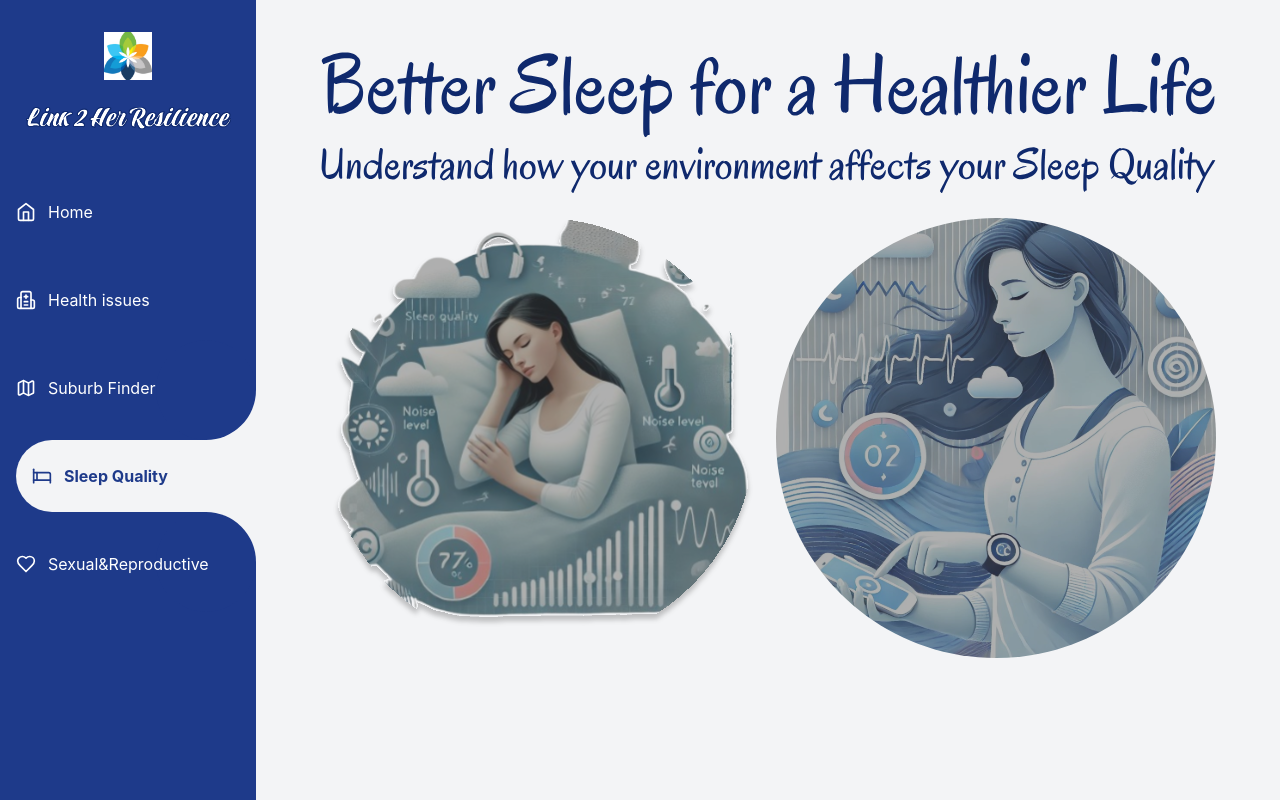
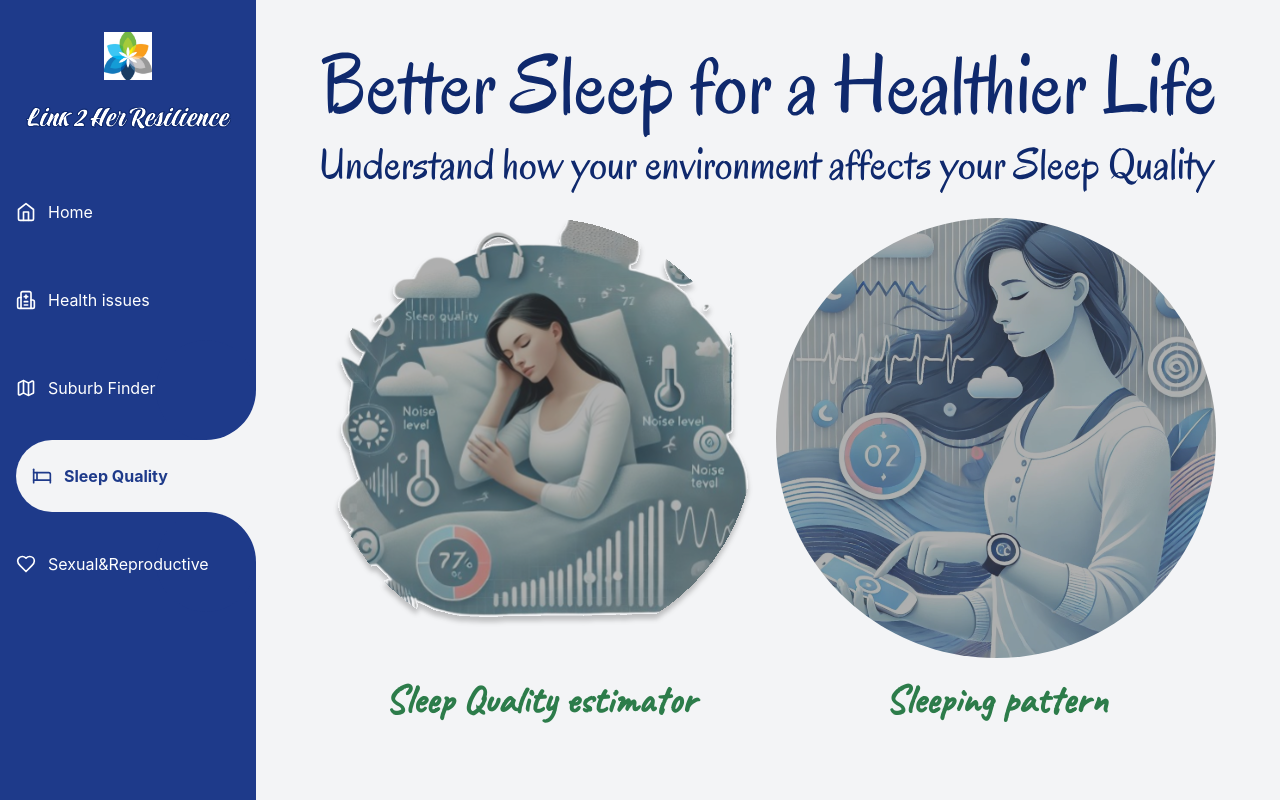
Before and after one commit to YuxiangHao00/link2herresilience, a React (Create React App) app in the folder Dev/frontend/react-app/: page /sleep-quality in a window 1280 px wide. Built offline with nearby package versions, Linux system fonts and the light colour scheme.

Commit message:
Feedback Fix

```diff
--- a/Dev/frontend/react-app/src/views/SleepQuality/index.js
+++ b/Dev/frontend/react-app/src/views/SleepQuality/index.js
@@ -11,9 +11,16 @@ function SleepQuality() {
   const [hoveredIndex, setHoveredIndex] = useState(null);
 
   const features = [
-    // { image: US1, path: '/sleep-quality/noise-detection' },
-    { image: US2, path: '/sleep-quality/self-assess' },
-    { image: US3, path: '/sleep-quality/sleep-pattern' },
+    {
+      image: US2,
+      path: '/sleep-quality/self-assess',
+      subtitle: 'Sleep Quality estimator'
+    },
+    {
+      image: US3,
+      path: '/sleep-quality/sleep-pattern',
+      subtitle: 'Sleeping pattern'
+    },
   ];
 
   const handleNavigate = (path) => {
@@ -40,6 +47,17 @@ function SleepQuality() {
               alt={`Feature ${index + 1}`}
               className="w-full h-auto object-cover rounded-lg"
             />
+            <p className="text-center mt-3 font-semibold transition-colors duration-300"
+               style={{
+                 fontSize: '40px',
+                 fontFamily: 'MyCustomFont',
+                 color: '#16A34A',
+               }}
+               onMouseEnter={(e) => e.target.style.color = '#15803d'}
+               onMouseLeave={(e) => e.target.style.color = '#16A34A'}
+            >
+              {feature.subtitle}
+            </p>
           </div>
         ))}
       </div>
```
Also changed, not shown: 12 other files (tests, documents, lock files or other folders).
